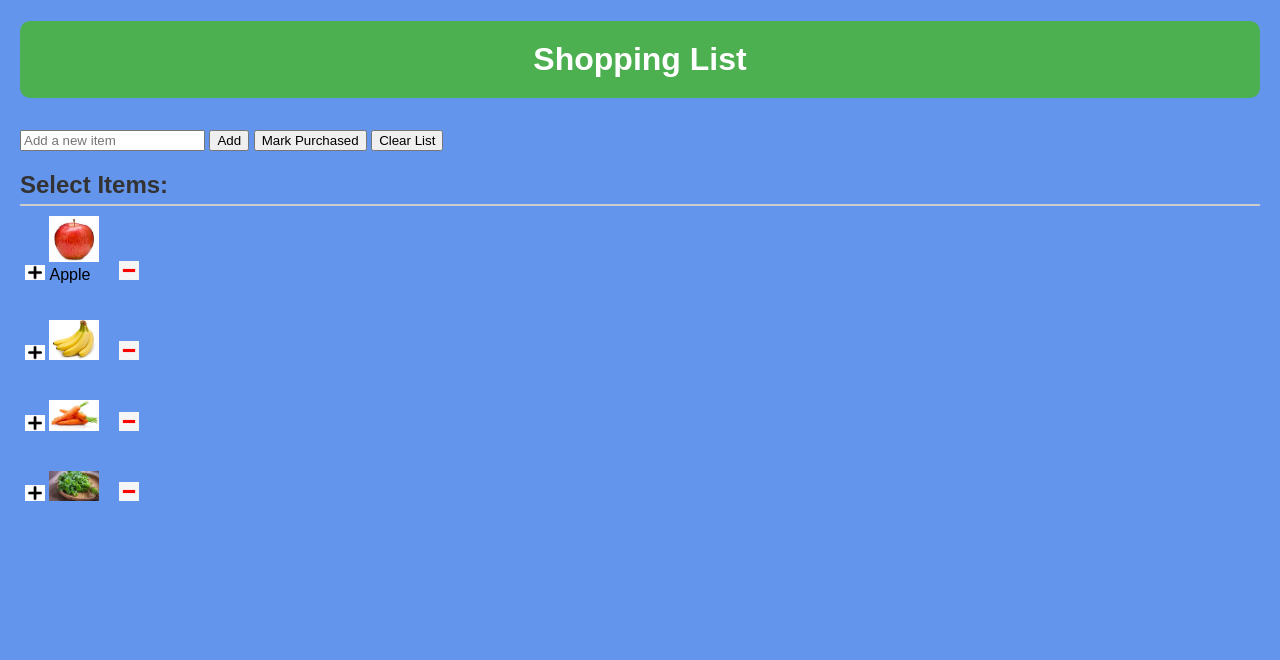
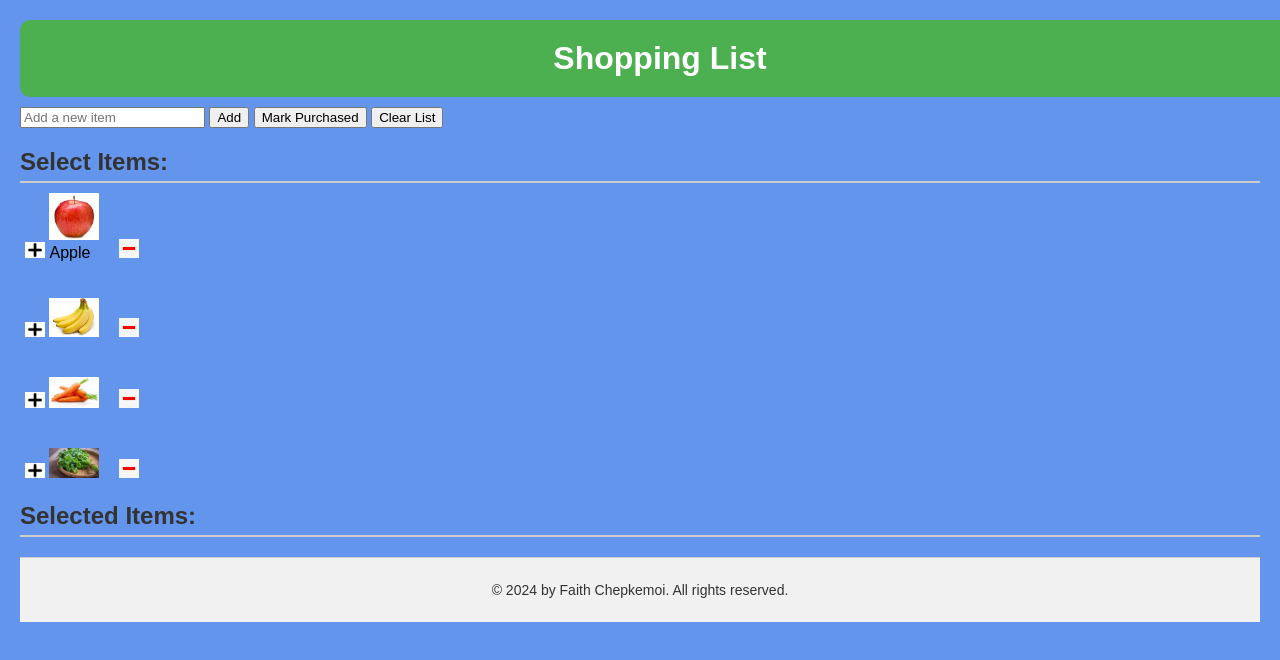
Before and after one commit to FaithChepkemoi/WK2-Code-Challenge, a plain HTML site: page index.html in a window 1280 px wide. Drawn offline with Linux system fonts and the light colour scheme.

Commit message:
my h1 styling

```diff
--- a/index.html
+++ b/index.html
@@ -17,8 +17,10 @@
             padding: 20px; /* Space inside the h1 */
             text-align: center; /* Center the text */
             border-radius:10px; /* Rounded corners */
+            margin: 0; /* Remove default margin */
+            width: 100%; /*Making the haeding cover full width*/
         }
-        h2 {
+        h2,h3{
         font-size: 24px; /* Increase font size */
         color: #333; /* Dark gray color */
         margin-top: 20px; /* Space above the heading */
@@ -27,6 +29,7 @@
         border-bottom: 2px solid #ccc; /* Add a bottom border */
         padding-bottom: 5px; /* Add some padding below the text */
     }
+
         #shopping-list {
             list-style-type: none;
             padding: 0;
@@ -63,6 +66,19 @@
             display: flex; /* Use flexbox for each item container */
             align-items: center; /* Center items vertically */
             margin-bottom: 10px; /* Space between item containers */
+        }
+
+        footer {
+            text-align: center; /* Center the text */
+            margin-top: 20px; /* Space above the footer */
+            padding: 10px; /* Padding inside the footer */
+            background-color: #f1f1f1; /* Light gray background */
+            border-top: 1px solid #ccc; /* Top border */
+        }
+
+        .copyright {
+            font-size: 14px; /* Font size for copyright text */
+            color: #333; /* Dark gray color */
         }
     </style>
 </head>
@@ -151,16 +167,31 @@
 
 
     <!-- Section to display selected items -->
-     <!--<div id="selected-items-section">
+
+     <div>
         <h3>Selected Items:</h3>
-        <ul id="selected-items-list"></ul>
-    </div>  -->
+    </div>
 
     <!-- List container to display items -->
     <ul id="shopping-list"></ul>
 
+
+    <!-- Footer with copyright notice -->
+    <footer>
+        <p id="copyright" class="copyright"></p>
+    </footer>
+
     <!-- Link to JavaScript file -->
     <script src="script.js"></script>
 
+     <!-- JavaScript for dynamic copyright year -->
+     <script>
+        window.addEventListener('load', function() {
+            const copyrightEl = document.getElementById('copyright');
+            const currentYear = new Date().getFullYear(); // Get the current year
+            copyrightEl.innerHTML = `&copy; ${currentYear} by Faith Chepkemoi. All rights reserved.`; // Set the copyright text
+        });
+     </script>
+
 </body>
 </html>
```
